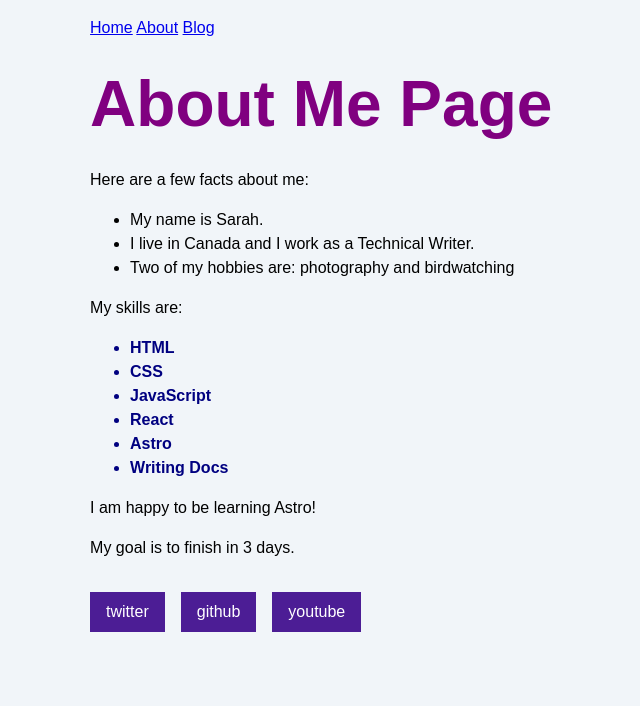
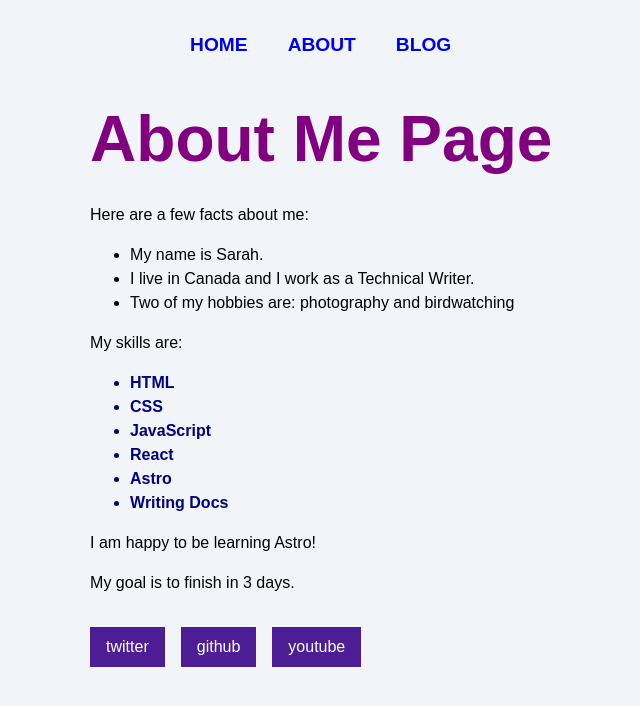
Before and after one commit to lucianpastures/latin-astro-blog, an Astro site: page /about in a window 1280 px wide. Shown: the whole page, without its empty margins (210-850 px from the left). Built offline with nearby package versions, Linux system fonts and the light colour scheme; Astro itself is replaced by a stand-in of ours.

Commit message:
Add Header component

```diff
--- /dev/null
+++ b/src/components/Header.astro
@@ -0,0 +1,8 @@
+---
+import Navigation from './Navigation.astro';
+---
+<header>
+  <nav>
+    <Navigation />
+  </nav>
+</header>
--- a/src/components/Navigation.astro
+++ b/src/components/Navigation.astro
@@ -1,5 +1,19 @@
 ---
+const links = [
+    {
+        label: "Home",
+        url: "/",
+    },
+    {
+        label: "About",
+        url: "/about",
+    },
+    {
+        label: "Blog",
+        url: "/blog",
+    },
+];
 ---
-<a href="/">Home</a>
-<a href="/about/">About</a>
-<a href="/blog/">Blog</a>
+<div class="nav-links">
+    {links.map(link => <a href={link.url}>{link.label}</a>)}
+</div>
--- a/src/pages/about.astro
+++ b/src/pages/about.astro
@@ -1,5 +1,5 @@
 ---
-import Navigation from '../components/Navigation.astro';
+import Header from '../components/Header.astro';
 import Footer from '../components/Footer.astro';
 import '../styles/global.css';
 
@@ -39,7 +39,7 @@ const skillColor = "navy";
         </style>
 	</head>
 	<body>
-        <Navigation />
+        <Header />
 		<h1>{pageTitle} Page</h1>
         <p>Here are a few facts about me:</p>
             <ul>
--- a/src/pages/blog.astro
+++ b/src/pages/blog.astro
@@ -1,5 +1,5 @@
 ---
-import Navigation from '../components/Navigation.astro';
+import Header from '../components/Header.astro';
 import Footer from '../components/Footer.astro';
 import '../styles/global.css';
 const pageTitle = "My Astro Blog"
@@ -14,7 +14,7 @@ const pageTitle = "My Astro Blog"
 		<title>{pageTitle}</title>
 	</head>
 	<body>
-		<Navigation />
+		<Header />
 		<h1>{pageTitle} Page</h1>
         <ul>
             <li><a href="/posts/post-1/">Post 1</a></li>
--- a/src/pages/index.astro
+++ b/src/pages/index.astro
@@ -1,5 +1,5 @@
 ---
-import Navigation from '../components/Navigation.astro';
+import Header from '../components/Header.astro';
 import Footer from '../components/Footer.astro';
 import '../styles/global.css';
 const pageTitle = "My Astro Home"
@@ -14,7 +14,7 @@ const pageTitle = "My Astro Home"
 		<title>{pageTitle}</title>
 	</head>
 	<body>
-		<Navigation />
+		<Header />
 		<h1>{pageTitle} Page</h1>
 		<Footer />
 	</body>
--- a/src/styles/global.css
+++ b/src/styles/global.css
@@ -19,3 +19,46 @@ h1 {
   margin: 1rem 0;
   font-size: 2.5rem;
 }
+
+.nav-links {
+  width: 100%;
+  top: 5rem;
+  left: 48px;
+  background-color: #ff9776;
+  display: none;
+  margin: 0;
+}
+
+.nav-links a {
+  display: block;
+  text-align: center;
+  padding: 10px 0;
+  text-decoration: none;
+  font-size: 1.2rem;
+  font-weight: bold;
+  text-transform: uppercase;
+}
+
+.nav-links a:hover,
+.nav-links a:focus {
+  background-color: #ff9776;
+}
+
+.expanded {
+  display: unset;
+}
+
+@media screen and (min-width: 636px) {
+  .nav-links {
+    margin-left: 5em;
+    display: block;
+    position: static;
+    width: auto;
+    background: none;
+  }
+
+  .nav-links a {
+    display: inline-block;
+    padding: 15px 20px;
+  }
+}
```
